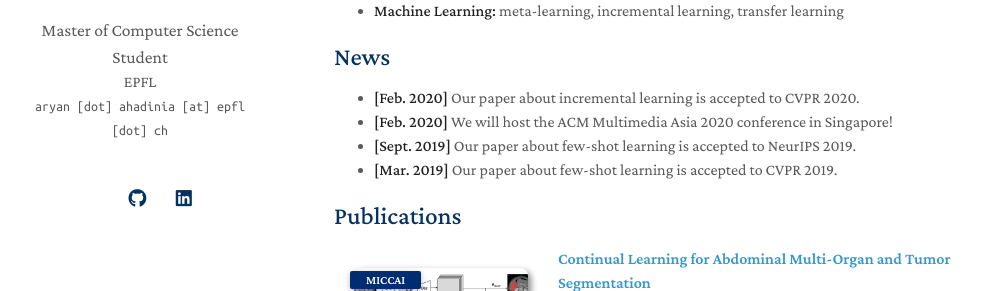
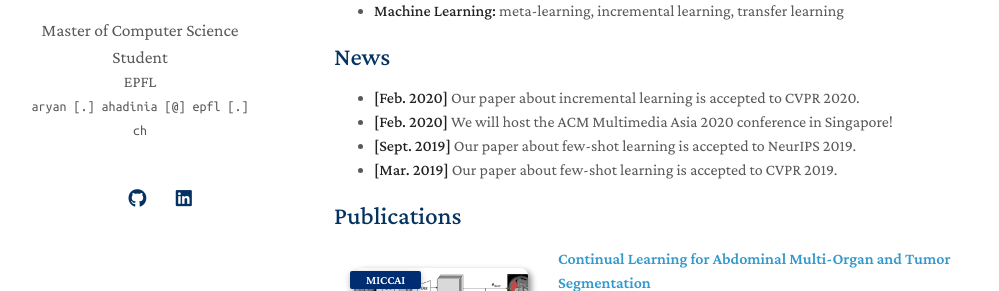
Before and after one commit to AryanAhadinia/AryanAhadinia.github.io, a Jekyll site: the page built from index.md, in a window 1280 px wide. Shown: the part 220-511 px from the top of the page, without its empty margins (136-1135 px from the left). Built offline with Jekyll 4.4.1, drawn with Linux system fonts in a browser that asks for light colours; a style sheet for code colours, icons or effects is not loaded; our own code applies the rules of GitHub Pages for plain Markdown files.

Commit message:
Update _config.yml

```diff
--- a/_config.yml
+++ b/_config.yml
@@ -2,7 +2,7 @@
 title: Aryan Ahadinia
 position: Master of Computer Science Student
 affiliation: EPFL
-email: aryan [dot] ahadinia [at] epfl [dot] ch
+email: aryan [.] ahadinia [@] epfl [.] ch
 
 # Search Engine Optimization (SEO)
 # The following information is used to improve the website traffic from search engines, e.g., Google.
```
